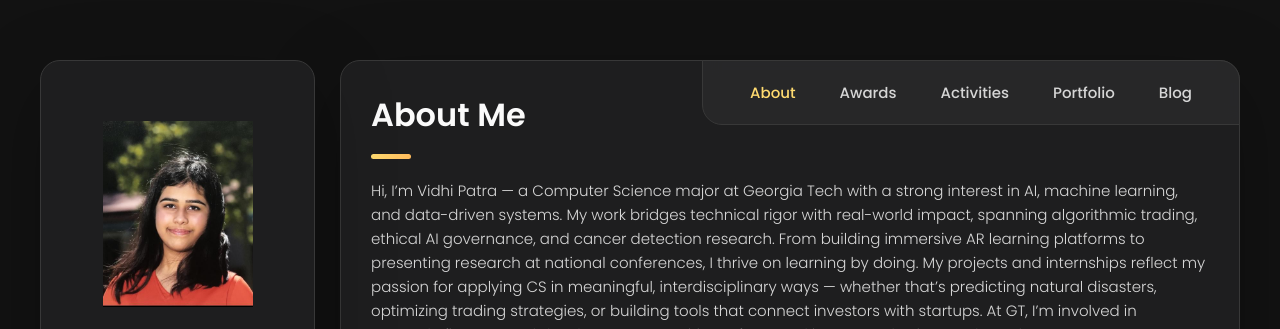
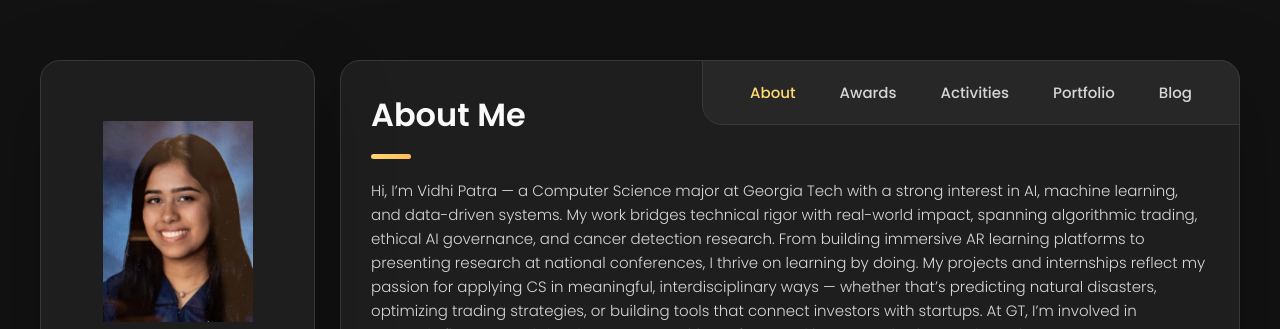
Before and after one commit to vidhip222/vidhip222.github.io, a plain HTML site: page index.html in a window 1280 px wide. Shown: the top 329 px of the page. Drawn offline with nearby package versions, Linux system fonts and the light colour scheme.

Commit message:
Update index.html

```diff
--- a/index.html
+++ b/index.html
@@ -42,7 +42,7 @@
           <div class="sidebar-info">
 
             <figure class="avatar-box">
-              <img src="./assets/images/Vidhi Patra.jpg" alt="Vidhi Patra" width="80">
+              <img src="./assets/images/headshot.jpg" alt="Vidhi Patra" width="80">
             </figure>
 
             <div class="info-content">
```
